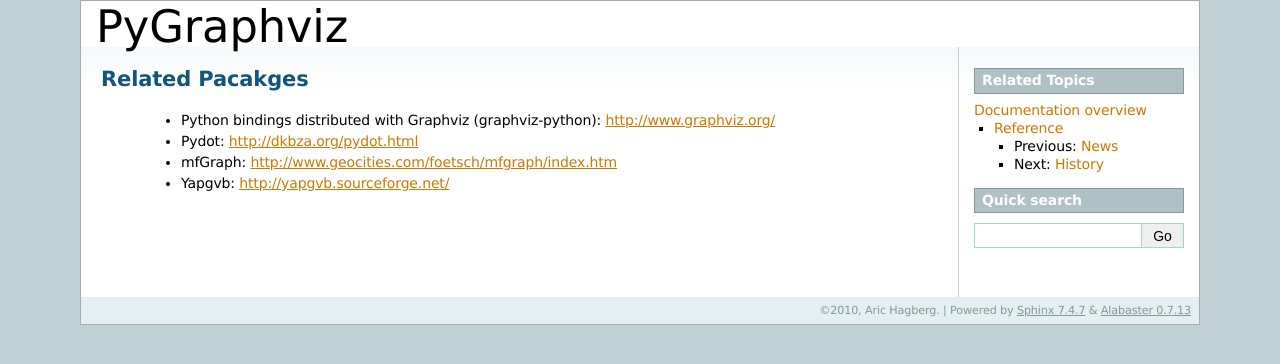
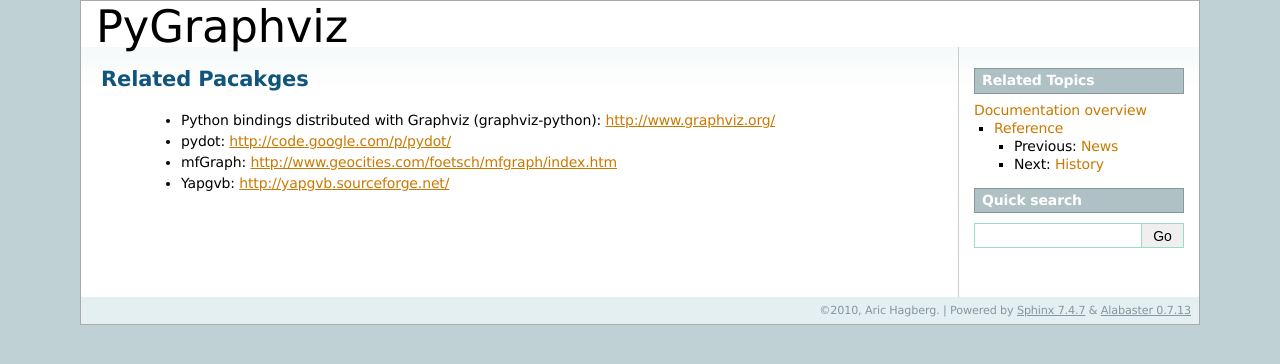
Before and after one commit to pygraphviz/pygraphviz, a Sphinx documentation site: the page built from doc/source/reference/related.rst, in a window 1280 px wide. Shown: the top 364 px of the page. Built offline with Sphinx 7.4.7, drawn with Linux system fonts in a browser that asks for light colours; formulas are drawn with MathJax 3; the version number could not be read and is left out; part of the change alters nothing that is shown.

Commit message:
Fix link

```diff
--- a/doc/source/reference/related.rst
+++ b/doc/source/reference/related.rst
@@ -3,7 +3,7 @@ Related Pacakges
 
    - Python bindings distributed with Graphviz (graphviz-python):  http://www.graphviz.org/
 
-   - Pydot: http://dkbza.org/pydot.html
+   - pydot: http://code.google.com/p/pydot/
 
    - mfGraph: http://www.geocities.com/foetsch/mfgraph/index.htm
 
```
